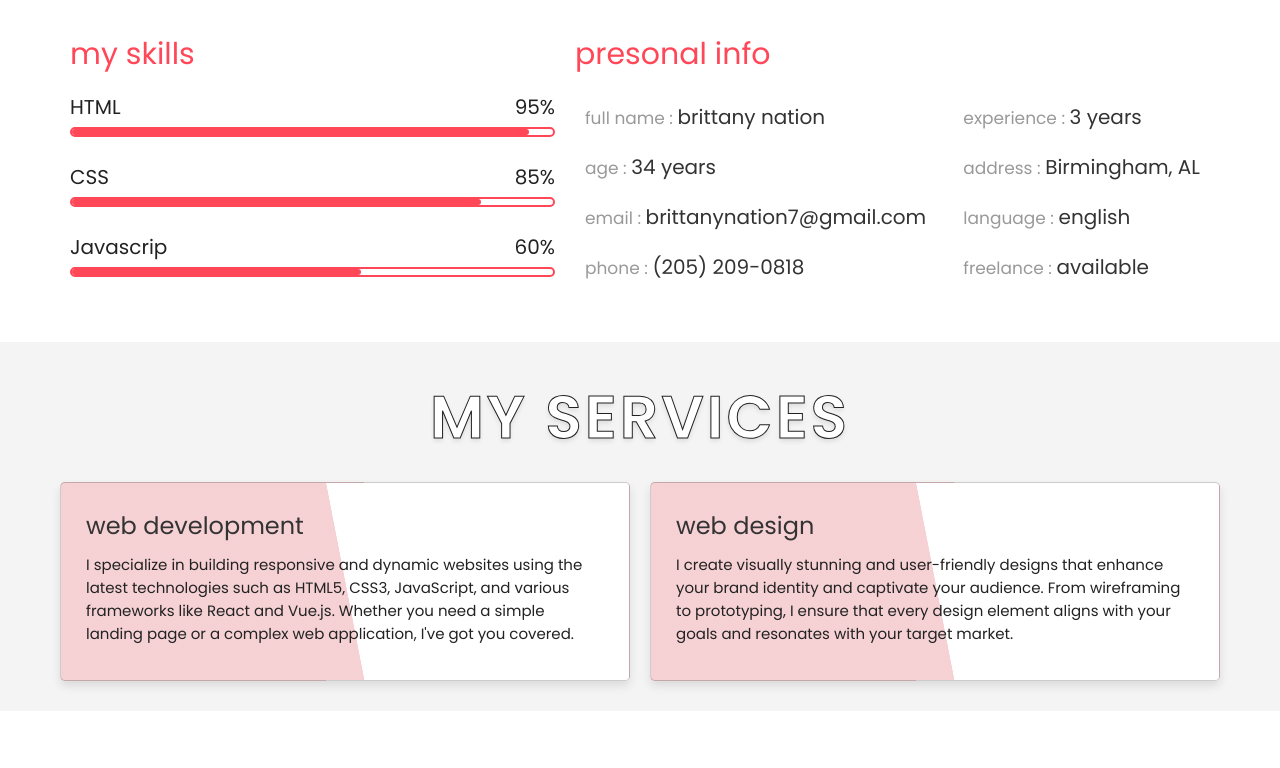
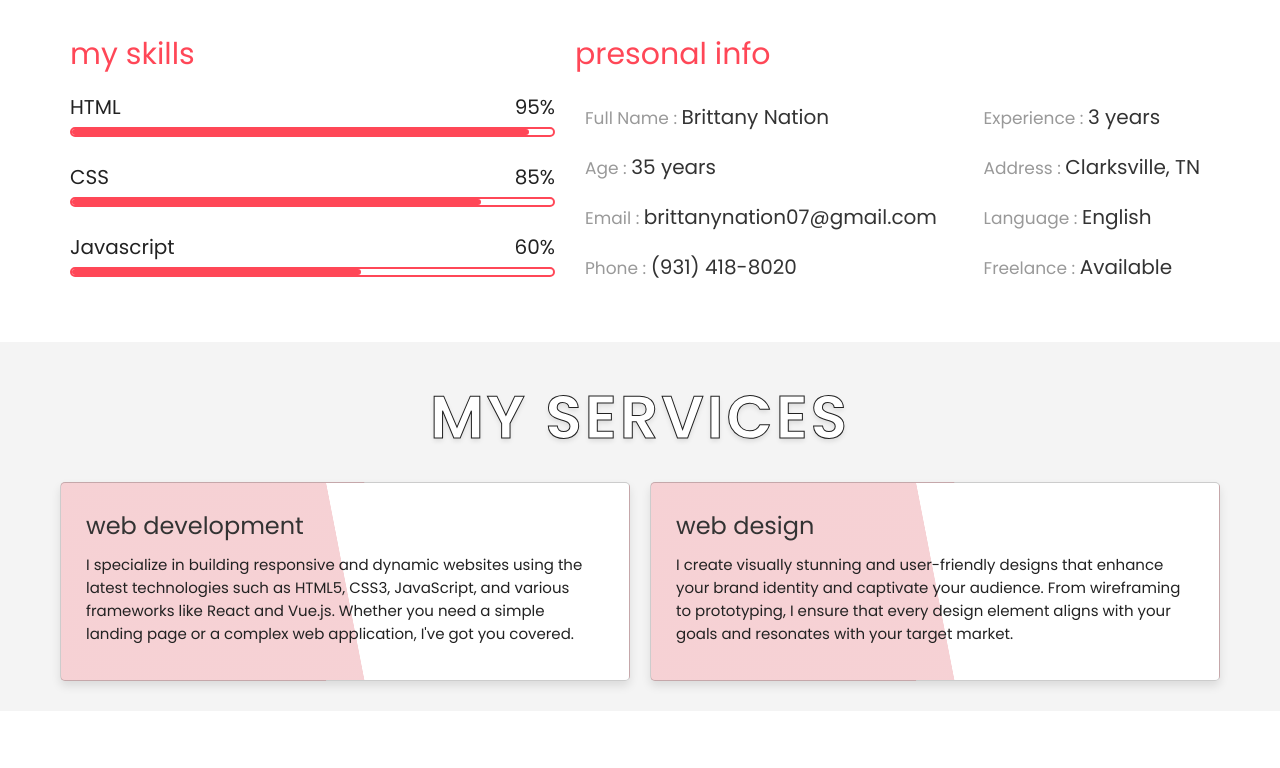
Before and after one commit to DanielleNation/BrittanyNation-github.io, a plain HTML site: page index.html in a window 1280 px wide. Shown: the part 929-1697 px from the top of the page. Drawn offline with Linux system fonts and the light colour scheme.

Commit message:
Update index.html

```diff
--- a/index.html
+++ b/index.html
@@ -82,7 +82,7 @@
                 <div class="bar"><span></span></div>
             </div>
             <div class="progress">
-                <h3>Javascrip <span>60%</span></h3>
+                <h3>Javascript <span>60%</span></h3>
                 <div class="bar"><span></span></div>
             </div>
 
@@ -95,16 +95,16 @@
             <div class="box-container">
 
                 <div class="box">
-                    <h3> <span> full name : </span> brittany nation </h3>
-                    <h3> <span> age : </span> 34 years </h3>
-                    <h3> <span> email : </span> brittanynation7@gmail.com </h3>
-                    <h3> <span> phone : </span> (205) 209-0818 </h3>
+                    <h3> <span> Full Name : </span> Brittany Nation </h3>
+                    <h3> <span> Age : </span> 35 years </h3>
+                    <h3> <span> Email : </span> brittanynation07@gmail.com </h3>
+                    <h3> <span> Phone : </span> (931) 418-8020 </h3>
                 </div>
                 <div class="box">
-                    <h3> <span> experience : </span> 3 years </h3>
-                    <h3> <span> address : </span> Birmingham, AL </h3>
-                    <h3> <span> language : </span> english </h3>
-                    <h3> <span> freelance : </span> available </h3>
+                    <h3> <span> Experience : </span> 3 years </h3>
+                    <h3> <span> Address : </span> Clarksville, TN </h3>
+                    <h3> <span> Language : </span> English </h3>
+                    <h3> <span> Freelance : </span> Available </h3>
                 </div>
             </div>
 
@@ -124,7 +124,7 @@
 
     <section>
 
-        <h1 class="heading">my services</h1>
+        <h1 class="heading">My services</h1>
 
         <div class="box-container">
 
@@ -224,7 +224,7 @@
 
 <section>
 
-    <h1 class="heading">my projects</h1>
+    <h1 class="heading">My projects</h1>
 
     <div class="box-container">
 
@@ -303,7 +303,7 @@
 <!-- footer section  -->
 
 <div class="footer">
-    created by <a href="#">Brittany Nation</a> | all rights reserved!
+    created by <a href="#">Brittany Nation 2022</a> | all rights reserved!
 </div>
 
 
```
